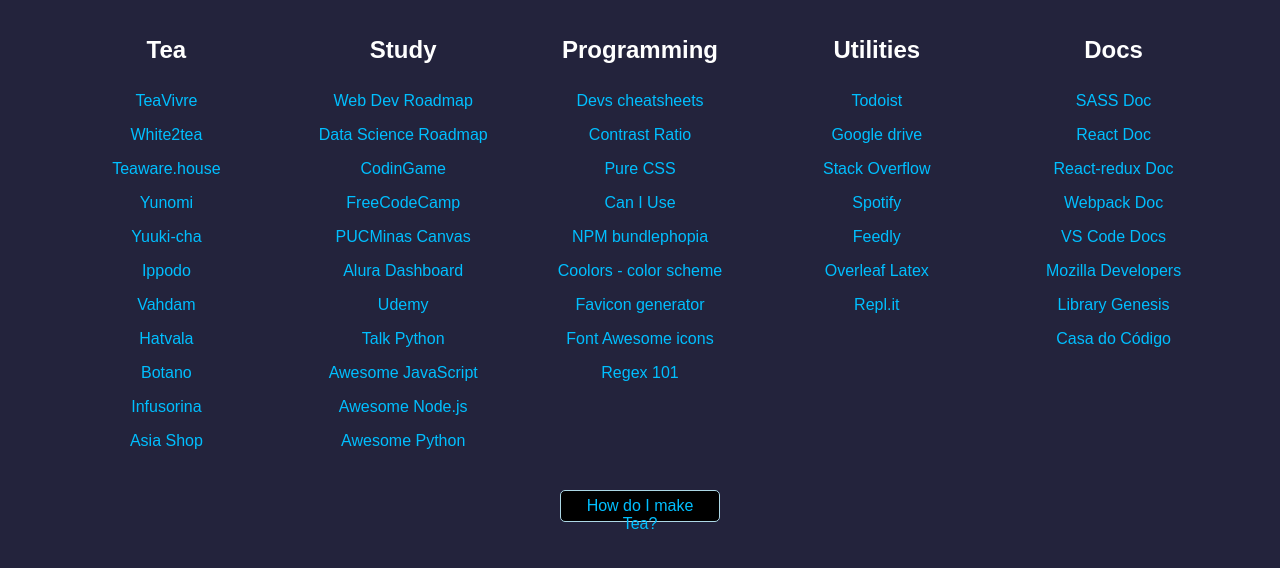
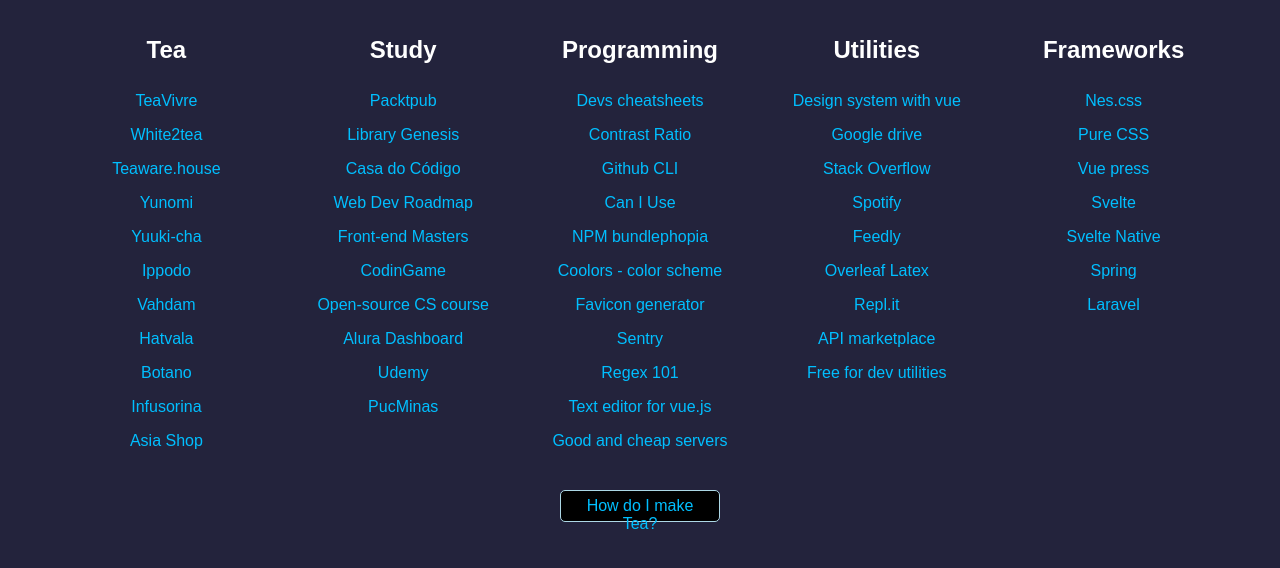
Before and after one commit to bosifullstack/startpage, a Svelte app: page / in a window 1280 px wide. Shown: the top 568 px of the page. Built offline with nearby package versions, Linux system fonts and the light colour scheme.

Commit message:
Adição dos novos links nos arquivos de data.json

```diff
--- a/public/data/docs.json
+++ /dev/null
@@ -1,34 +0,0 @@
-[
-  {
-    "url": "https://sass-lang.com/documentation",
-    "name": "SASS Doc"
-  },
-  {
-    "url": "https://reactjs.org/",
-    "name": "React Doc"
-  },
-  {
-    "url": "https://react-redux.js.org/",
-    "name": "React-redux Doc"
-  },
-  {
-    "url": "https://webpack.js.org/concepts/",
-    "name": "Webpack Doc"
-  },
-  {
-    "url": "https://code.visualstudio.com/docs",
-    "name": "VS Code Docs"
-  },
-  {
-    "url": "https://developer.mozilla.org/en-US/",
-    "name": "Mozilla Developers"
-  },
-  {
-    "url": "http://libgen.is/",
-    "name": "Library Genesis"
-  },
-  {
-    "url": "https://www.casadocodigo.com.br/",
-    "name": "Casa do Código"
-  }
-]
--- /dev/null
+++ b/public/data/frameworks.json
@@ -0,0 +1,30 @@
+[
+  {
+    "url": "https://nostalgic-css.github.io/NES.css/",
+    "name": "Nes.css"
+  },
+  {
+    "url": "https://purecss.io/",
+    "name": "Pure CSS"
+  },
+  {
+    "url": "https://vuepress.vuejs.org/",
+    "name": "Vue press"
+  },
+  {
+    "url": "https://svelte.dev/",
+    "name": "Svelte"
+  },
+  {
+    "url": "https://svelte-native.technology/",
+    "name": "Svelte Native"
+  },
+  {
+    "url": "https://spring.io/",
+    "name": "Spring"
+  },
+  {
+    "url": "https://laravel.com/",
+    "name": "Laravel"
+  }
+]
--- a/public/data/programming.json
+++ b/public/data/programming.json
@@ -8,8 +8,8 @@
     "name": "Contrast Ratio"
   },
   {
-    "url": "https://purecss.io/",
-    "name": "Pure CSS"
+    "url": "https://hub.github.com/",
+    "name": "Github CLI"
   },
   {
     "url": "https://caniuse.com/",
@@ -28,11 +28,19 @@
     "name": "Favicon generator"
   },
   {
-    "url": "https://fontawesome.com/icons?d=gallery&m=free",
-    "name": "Font Awesome icons"
+    "url": "https://sentry.io/welcome/",
+    "name": "Sentry"
   },
   {
     "url": "https://regex101.com/",
     "name": "Regex 101"
+  },
+  {
+    "url": "https://tiptap.scrumpy.io/",
+    "name": "Text editor for vue.js"
+  },
+  {
+    "url": "https://contabo.com/?show=vps",
+    "name": "Good and cheap servers"
   }
 ]
--- a/public/data/study.json
+++ b/public/data/study.json
@@ -1,23 +1,31 @@
 [
+  {
+    "url": "https://subscription.packtpub.com/",
+    "name": "Packtpub"
+  },
+  {
+    "url": "http://libgen.is/",
+    "name": "Library Genesis"
+  },
+  {
+    "url": "https://www.casadocodigo.com.br/",
+    "name": "Casa do Código"
+  },
   {
     "url": "https://roadmap.sh/",
     "name": "Web Dev Roadmap"
   },
   {
-    "url": "http://nirvacana.com/thoughts/2013/07/08/becoming-a-data-scientist/",
-    "name": "Data Science Roadmap"
+    "url": "https://frontendmasters.com",
+    "name": "Front-end Masters"
   },
   {
     "url": "https://www.codingame.com/start",
     "name": "CodinGame"
   },
   {
-    "url": "https://www.freecodecamp.org/learn/",
-    "name": "FreeCodeCamp"
-  },
-  {
-    "url": "https://pucminas.instructure.com/",
-    "name": "PUCMinas Canvas"
+    "url": "https://github.com/ossu/computer-science#core-programming",
+    "name": "Open-source CS course"
   },
   {
     "url": "https://cursos.alura.com.br/dashboard",
@@ -28,19 +36,7 @@
     "name": "Udemy"
   },
   {
-    "url": "https://training.talkpython.fm/account/",
-    "name": "Talk Python"
-  },
-  {
-    "url": "https://github.com/uhub/awesome-javascript",
-    "name": "Awesome JavaScript"
-  },
-  {
-    "url": "https://github.com/sindresorhus/awesome-nodejs",
-    "name": "Awesome Node.js"
-  },
-  {
-    "url": "https://github.com/mahmoud/awesome-python-applications",
-    "name": "Awesome Python"
+    "url": "https://pucminas.instructure.com/courses/1826",
+    "name": "PucMinas"
   }
 ]
--- a/public/data/utilities.json
+++ b/public/data/utilities.json
@@ -1,7 +1,7 @@
 [
   {
-    "url": "https://todoist.com/app#start",
-    "name": "Todoist"
+    "url": "https://vueds.com/",
+    "name": "Design system with vue"
   },
   {
     "url": "https://drive.google.com/drive/u/0/my-drive",
@@ -26,5 +26,13 @@
   {
     "url": "https://repl.it/repls",
     "name": "Repl.it"
+  },
+  {
+    "url": "https://rapidapi.com/?utm_source=header&utm_medium=email&utm_campaign=click-header",
+    "name": "API marketplace"
+  },
+  {
+    "url": "https://free-for.dev/#/",
+    "name": "Free for dev utilities"
   }
 ]
--- a/public/index.html
+++ b/public/index.html
@@ -4,7 +4,7 @@
 	<meta charset='utf-8'>
 	<meta name='viewport' content='width=device-width,initial-scale=1'>
 
-	<title>Svelte app</title>
+	<title>StartPage</title>
 
 	<link rel='icon' type='image/png' href='/favicon.png'>
 	<link rel='stylesheet' href='/global.css'>
--- a/src/App.svelte
+++ b/src/App.svelte
@@ -30,7 +30,7 @@
   <Fetch dataFile="./data/study.json" idName="study" />
   <Fetch dataFile="./data/programming.json" idName="programming" />
   <Fetch dataFile="./data/utilities.json" idName="utilities" />
-  <Fetch dataFile="./data/docs.json" idName="docs" />
+  <Fetch dataFile="./data/frameworks.json" idName="frameworks" />
 </main>
 
 <MakeTea />
```
